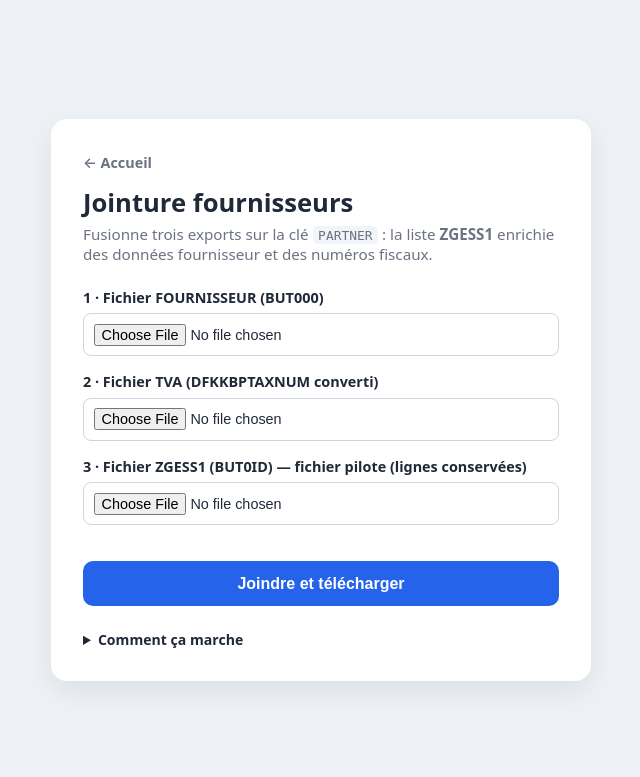
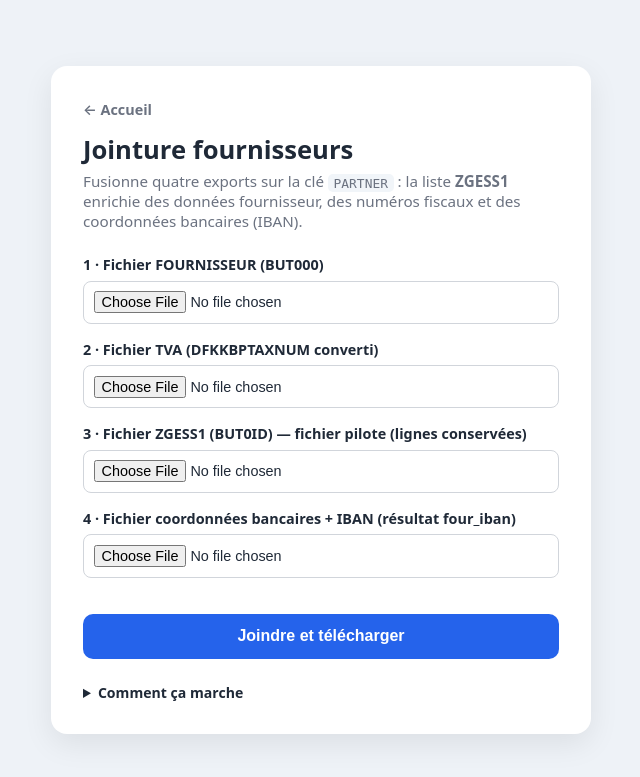
Before and after one commit to cszatsch/ECF_script, a Flask app: page /jointure in a window 1280 px wide. Shown: the top 777 px of the page, without its empty margins (319-959 px from the left). Run offline with Flask 2, Linux system fonts and the light colour scheme.

Commit message:
four_march : jointure étendue à un 4e fichier (coordonnées bancaires + IBAN)
Le 4e fichier (résultat de four_iban) est joint aux trois autres sur la clé
PARTNER. ZGESS1 reste le fichier pilote ; le 4e fichier est un enrichissement
(ses colonnes sont ajoutées en fin de ligne). Si un partenaire y figure
plusieurs fois (plusieurs comptes/IBAN), la première occurrence est utilisée.

La logique four_march_join.join est déjà N-aire : aucun changement de moteur,
seul le câblage est ajouté.

- app.py : la route /jointure/joindre lit et joint 4 fichiers (driver_index=2).
- templates/four_march.html : 4e champ de dépôt + sous-titre/aide mis à jour.
- templates/home.html + README : « quatre exports », tableau des rôles
  complété (coordonnées bancaires / IBAN).
- tests : 4 tests supplémentaires (colonne IBAN ajoutée, comptes multiples
  -> 1re occurrence, orphelin bancaire -> IBAN vide). 37 tests verts.

Validé sur les fichiers réels : 2 375 lignes, 20 colonnes, IBAN rattaché.

Co-Authored-By: Claude Opus 4.8 <noreply@anthropic.com>
Claude-Session: https://claude.ai/code/session_01EDYxRFhcNPs8eiGbUNBqKR

```diff
--- a/app.py
+++ b/app.py
@@ -92,11 +92,13 @@ def join_run():
     fournisseur = request.files.get("fournisseur")
     taxnum = request.files.get("taxnum")
     zgess1 = request.files.get("zgess1")
+    bank = request.files.get("bank")
 
     libelles = (
         ("FOURNISSEUR", fournisseur),
         ("TVA (TAXNUM)", taxnum),
         ("ZGESS1", zgess1),
+        ("Coordonnées bancaires + IBAN", bank),
     )
     manquants = [nom for nom, f in libelles if f is None or f.filename == ""]
     if manquants:
@@ -104,10 +106,11 @@ def join_run():
         return redirect(url_for("join_page"))
 
     try:
-        # Colonnes dans l'ordre FOURNISSEUR, TVA, ZGESS1 ; les lignes sont
-        # pilotées par ZGESS1 (indice 2) : seuls ses PARTNER sont conservés.
+        # Colonnes : FOURNISSEUR, TVA, ZGESS1, coordonnées bancaires ; les
+        # lignes sont pilotées par ZGESS1 (indice 2) : seuls ses PARTNER sont
+        # conservés.
         result = march_join_bytes(
-            [fournisseur.read(), taxnum.read(), zgess1.read()],
+            [fournisseur.read(), taxnum.read(), zgess1.read(), bank.read()],
             driver_index=2,
         )
     except ValueError as exc:
--- a/templates/four_march.html
+++ b/templates/four_march.html
@@ -11,9 +11,9 @@
     <nav class="topnav"><a href="{{ url_for('home') }}">← Accueil</a></nav>
     <h1>Jointure fournisseurs</h1>
     <p class="subtitle">
-      Fusionne trois exports sur la clé <code>PARTNER</code> : la liste
-      <strong>ZGESS1</strong> enrichie des données fournisseur et des numéros
-      fiscaux.
+      Fusionne quatre exports sur la clé <code>PARTNER</code> : la liste
+      <strong>ZGESS1</strong> enrichie des données fournisseur, des numéros
+      fiscaux et des coordonnées bancaires (IBAN).
     </p>
 
     {% with messages = get_flashed_messages() %}
@@ -41,6 +41,11 @@
         <input id="zgess1" name="zgess1" type="file"
                accept=".csv,text/csv" required>
       </div>
+      <div class="file-field">
+        <label for="bank">4 · Fichier coordonnées bancaires + IBAN (résultat four_iban)</label>
+        <input id="bank" name="bank" type="file"
+               accept=".csv,text/csv" required>
+      </div>
       <button type="submit" class="btn">Joindre et télécharger</button>
     </form>
 
@@ -49,8 +54,9 @@
       <p>
         La jointure est <strong>pilotée par le fichier ZGESS1</strong> : on ne
         conserve que les lignes dont le <code>PARTNER</code> figure dans ZGESS1.
-        Les partenaires des fichiers FOURNISSEUR et TVA absents de ZGESS1 sont
-        ignorés ; les colonnes sans correspondance restent vides.
+        Les colonnes des fichiers FOURNISSEUR, TVA et coordonnées bancaires
+        (IBAN) sont ajoutées quand le <code>PARTNER</code> correspond ; sinon
+        elles restent vides.
       </p>
       <p>
         Les deux lignes d'en-tête des exports (noms techniques puis libellés
@@ -60,8 +66,10 @@
       </p>
       <p>
         Chaque ligne de ZGESS1 produit une ligne en sortie (un partenaire en
-        double dans ZGESS1 apparaît donc deux fois). Pour FOURNISSEUR et TVA, la
-        première occurrence d'un partenaire est utilisée.
+        double dans ZGESS1 apparaît donc deux fois). Pour les fichiers
+        d'enrichissement (FOURNISSEUR, TVA, coordonnées bancaires), si un
+        partenaire y figure plusieurs fois — par exemple plusieurs comptes
+        bancaires/IBAN — la <strong>première occurrence</strong> est utilisée.
       </p>
     </details>
   </main>
--- a/templates/home.html
+++ b/templates/home.html
@@ -32,7 +32,8 @@
         <span class="tool-icon" aria-hidden="true">🔗</span>
         <span class="tool-title">Jointure four_march</span>
         <span class="tool-desc">
-          Fusionne trois exports (FOURNISSEUR, TVA, ZGESS1) sur la clé PARTNER.
+          Fusionne quatre exports (FOURNISSEUR, TVA, ZGESS1, IBAN) sur la clé
+          PARTNER.
         </span>
       </a>
       <a class="tool-card" href="{{ url_for('iban_page') }}">
```
Also changed, not shown: tests/test_four_march.py (+45 -0 lines), README.md.
